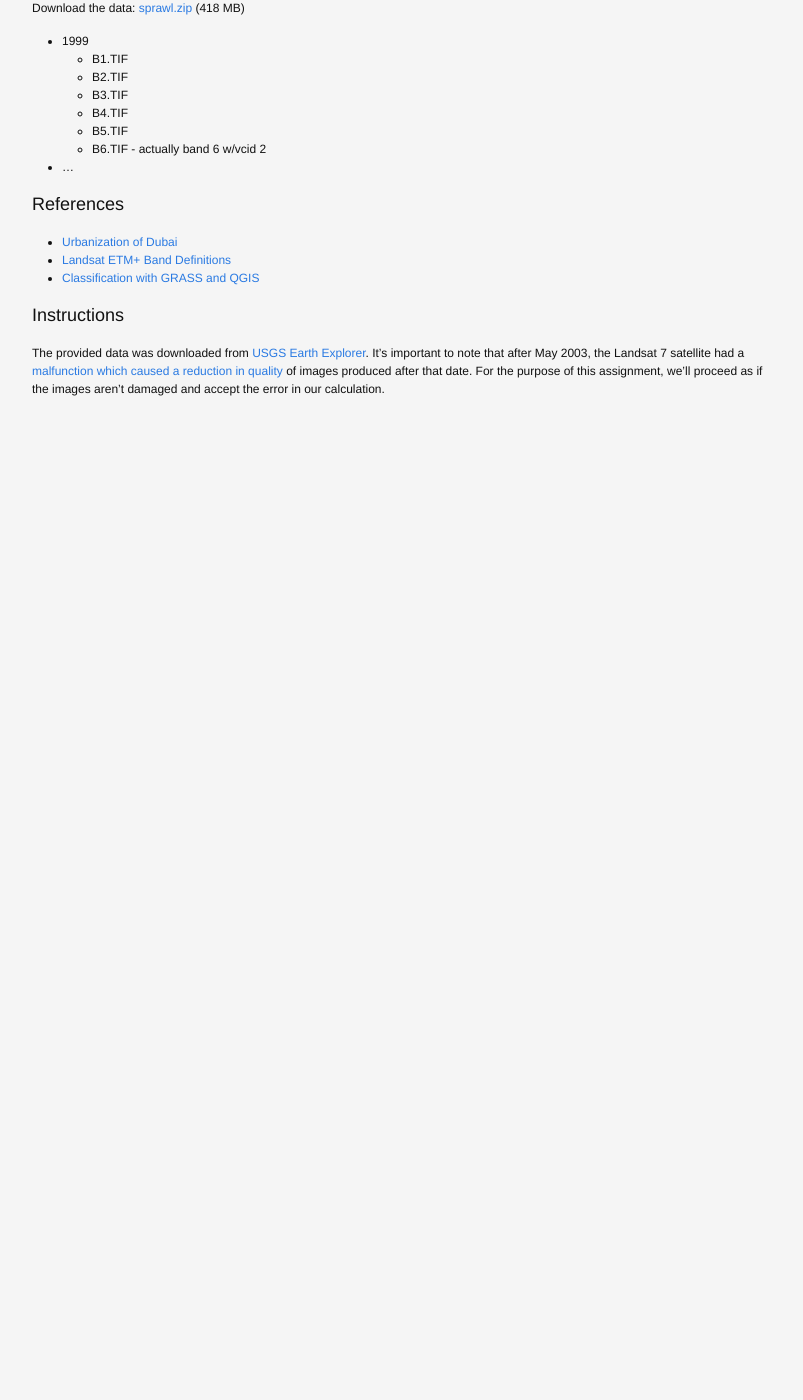
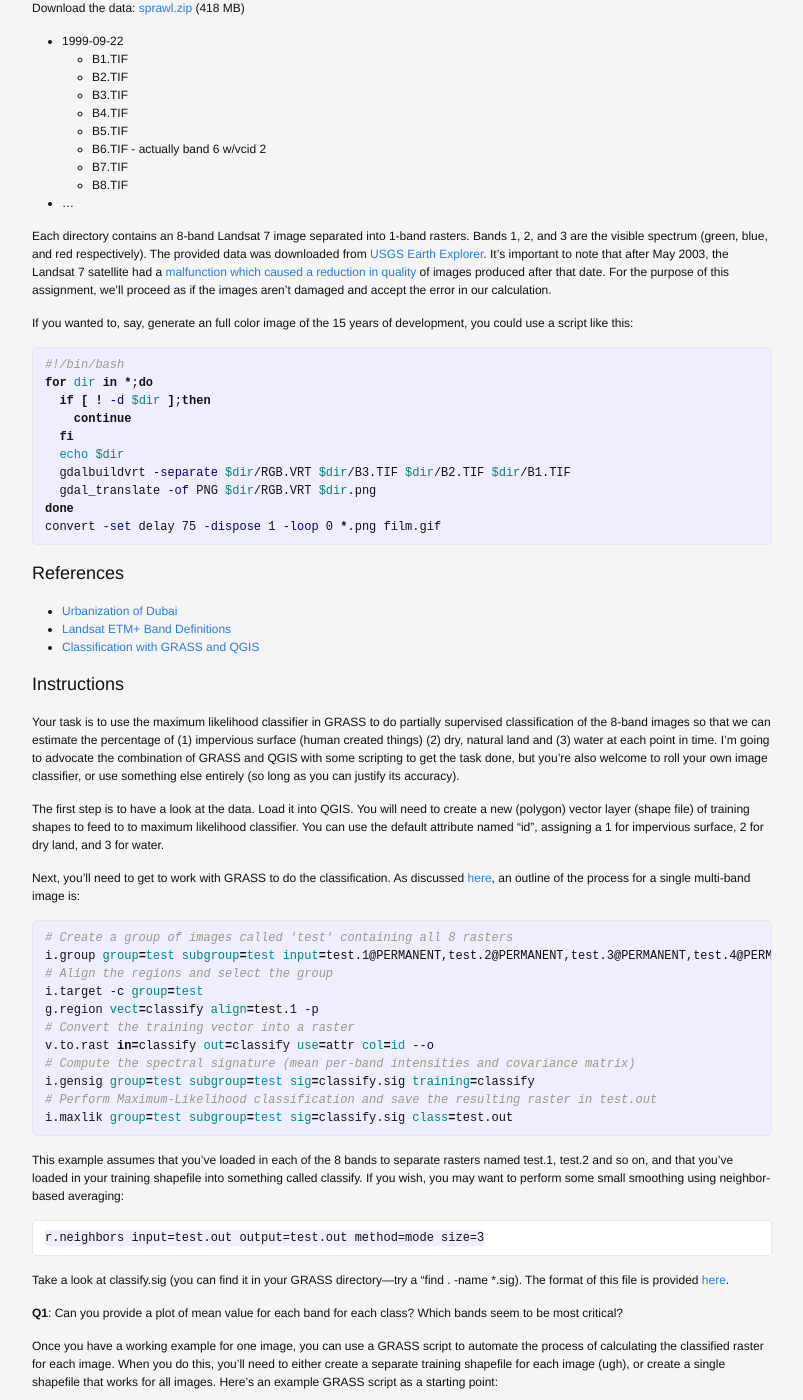
Before and after one commit to somerandomsequence/csci-4830-7000-gsa, a Jekyll site: the page built from assignments/sprawl.md, in a window 1280 px wide and 1400 px high, scrolled down 270 px. Shown: the whole window, without its empty margins (238-1041 px from the left). Built offline with Jekyll 4.4.1, drawn with Linux system fonts in a browser that asks for light colours; before the commit the page ends 900 px from its top, so only the background shows below that; some of the changed text lies outside the part shown.

Commit message:
Assignments spec'd out

````diff
--- a/assignments/sprawl.md
+++ b/assignments/sprawl.md
@@ -11,14 +11,33 @@ In this assignment we will make use of imagery from the [Landsat 7](http://lands
 
 Download the data: [sprawl.zip](https://drive.google.com/file/d/0B3Vxw_F2RArqbmU0UUtxN0MtTk0/view?usp=sharing) (418 MB)
 
-  * 1999
+  * 1999-09-22
     * B1.TIF
     * B2.TIF
     * B3.TIF
     * B4.TIF
     * B5.TIF
     * B6.TIF - actually band 6 w/vcid 2
+    * B7.TIF
+    * B8.TIF
   * ...
+
+Each directory contains an 8-band Landsat 7 image separated into 1-band rasters. Bands 1, 2, and 3 are the visible spectrum (green, blue, and red respectively). The provided data was downloaded from [USGS Earth Explorer](http://earthexplorer.usgs.gov/). It's important to note that after May 2003, the Landsat 7 satellite had a [malfunction which caused a reduction in quality](http://landsat.usgs.gov/products_slcoffbackground.php) of images produced after that date. For the purpose of this assignment, we'll proceed as if the images aren't damaged and accept the error in our calculation.
+
+If you wanted to, say, generate an full color image of the 15 years of development, you could use a script like this:
+
+{% highlight bash %}
+#!/bin/bash
+for dir in *;do
+  if [ ! -d $dir ];then
+    continue
+  fi
+  echo $dir
+  gdalbuildvrt -separate $dir/RGB.VRT $dir/B3.TIF $dir/B2.TIF $dir/B1.TIF
+  gdal_translate -of PNG $dir/RGB.VRT $dir.png
+done
+convert -set delay 75 -dispose 1 -loop 0 *.png film.gif
+{% endhighlight %}
 
 ## References
 
@@ -28,4 +47,70 @@ Download the data: [sprawl.zip](https://drive.google.com/file/d/0B3Vxw_F2RArqbmU
 
 ## Instructions
 
-The provided data was downloaded from [USGS Earth Explorer](http://earthexplorer.usgs.gov/). It's important to note that after May 2003, the Landsat 7 satellite had a [malfunction which caused a reduction in quality](http://landsat.usgs.gov/products_slcoffbackground.php) of images produced after that date. For the purpose of this assignment, we'll proceed as if the images aren't damaged and accept the error in our calculation.
+Your task is to use the maximum likelihood classifier in GRASS to do partially supervised classification of the 8-band images so that we can estimate the percentage of (1) impervious surface (human created things) (2) dry, natural land and (3) water at each point in time. I'm going to advocate the combination of GRASS and QGIS with some scripting to get the task done, but you're also welcome to roll your own image classifier, or use something else entirely (so long as you can justify its accuracy).
+
+The first step is to have a look at the data. Load it into QGIS. You will need to create a new (polygon) vector layer (shape file) of training shapes to feed to to maximum likelihood classifier. You can use the default attribute named "id", assigning a 1 for impervious surface, 2 for dry land, and 3 for water.
+
+Next, you'll need to get to work with GRASS to do the classification. As discussed [here](http://blog.perrygeo.net/2008/01/26/impervious-surface-deliniation-with-grass/), an outline of the process for a single multi-band image is:
+
+{% highlight bash %}
+# Create a group of images called 'test' containing all 8 rasters
+i.group group=test subgroup=test input=test.1@PERMANENT,test.2@PERMANENT,test.3@PERMANENT,test.4@PERMANENT,test.5@PERMANENT,test.6@PERMANENT,test.7@PERMANENT,test.8@PERMANENT
+# Align the regions and select the group
+i.target -c group=test
+g.region vect=classify align=test.1 -p
+# Convert the training vector into a raster
+v.to.rast in=classify out=classify use=attr col=id --o
+# Compute the spectral signature (mean per-band intensities and covariance matrix)
+i.gensig group=test subgroup=test sig=classify.sig training=classify
+# Perform Maximum-Likelihood classification and save the resulting raster in test.out
+i.maxlik group=test subgroup=test sig=classify.sig class=test.out
+{% endhighlight %}
+
+This example assumes that you've loaded in each of the 8 bands to separate rasters named test.1, test.2 and so on, and that you've loaded in your training shapefile into something called classify. If you wish, you may want to perform some small smoothing using neighbor-based averaging:
+
+```
+r.neighbors input=test.out output=test.out method=mode size=3
+```
+
+Take a look at classify.sig (you can find it in your GRASS directory---try a "find . -name *.sig). The format of this file is provided [here](http://grass.osgeo.org/grass64/manuals/i.gensig.html).
+
+**Q1**: Can you provide a plot of mean value for each band for each class? Which bands seem to be most critical?
+
+Once you have a working example for one image, you can use a GRASS script to automate the process of calculating the classified raster for each image. When you do this, you'll need to either create a separate training shapefile for each image (ugh), or create a single shapefile that works for all images. Here's an example GRASS script as a starting point:
+
+{% highlight bash %}
+#!/bin/bash
+
+# path to GRASS binaries and libraries:
+export GISBASE=/Applications/GRASS-6.4.app/Contents/MacOS
+
+export PATH=$PATH:$GISBASE/bin:$GISBASE/scripts
+export LD_LIBRARY_PATH=$LD_LIBRARY_PATH:$GISBASE/lib
+
+# use process ID (PID) as lock file number:
+export GIS_LOCK=$
+
+# settings for graphical output to PNG file (optional)
+export GRASS_PNGFILE=/tmp/grass6output.png
+export GRASS_TRUECOLOR=TRUE
+export GRASS_WIDTH=900
+export GRASS_HEIGHT=1200
+export GRASS_PNG_COMPRESSION=1
+export GRASS_MESSAGE_FORMAT=plain
+
+# path to GRASS settings file
+export GISRC=$HOME/.grassrc6
+
+g.version
+{% endhighlight %}
+
+Make sure to fix GISBASE to match where grass lives for you.
+
+**Q2**: How effective is the classification? Based on your experimentation, what seems to impact its accuracy? How would the approach differ in another area, or with different images?
+
+Next, use the classified rasters (perhaps converted to vector files first) to compute the percentage of each area.
+
+**Q3**: What is the rate of growth of Dubai in this time period? Provide a plot of percentage impervious versus time.
+
+**EC1**: Perform a similar analysis for a different city, or with different satellite imagery and compare the methods and results.
````
Also changed, not shown: assignments/index.md (+3 -1 lines), assignments/project.md (added, +23 -0 lines).
